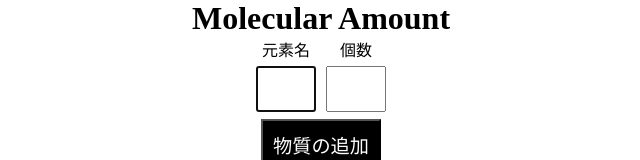
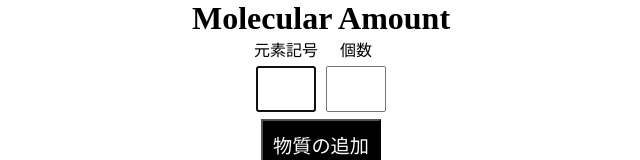
Before and after one commit to JustifyBaby/molcalc, a React (Vite) app: page /molcalc/molecule in a window 1280 px wide. Shown: the top 160 px of the page, without its empty margins (319-959 px from the left). Built offline with nearby package versions, Linux system fonts and the light colour scheme.

Commit message:
UI充実化

```diff
--- a/src/Index.jsx
+++ b/src/Index.jsx
@@ -8,7 +8,8 @@ const Index = () => {
           <Link to={`molecule/`}>原子量・分子量・式量</Link>
         </li>
         <li>
-          <Link to={`mass/`}>質量</Link>
+          {/* <Link to={`mass/`}>質量</Link> */}
+          封鎖中
         </li>
       </ul>
     </div>
--- a/src/components/Molecule.jsx
+++ b/src/components/Molecule.jsx
@@ -64,7 +64,7 @@ const Molecule = () => {
         <div className="input">
           <div>
             <label>
-              元素名
+              元素記号
             </label>
             <input
               type="text"
```
